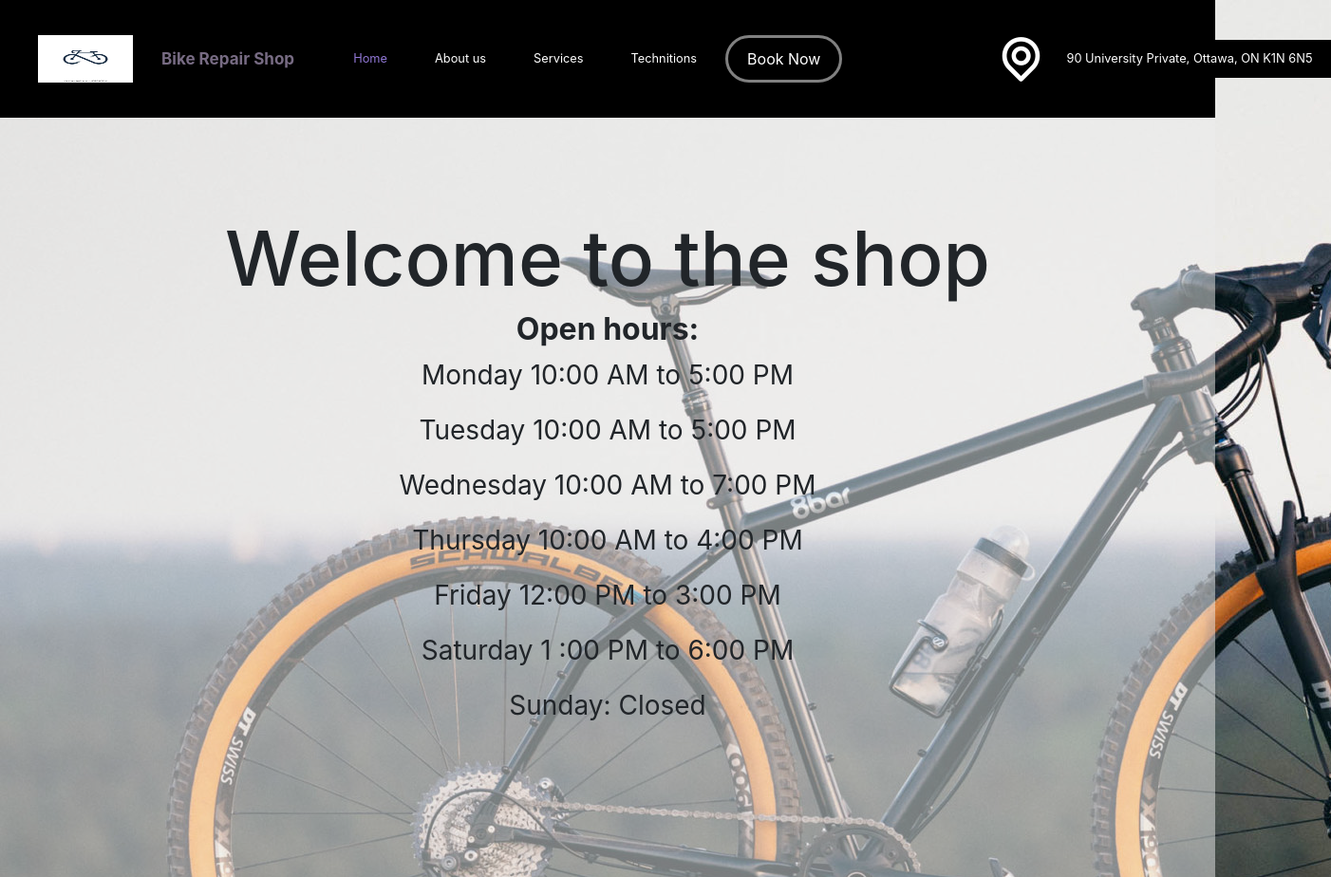
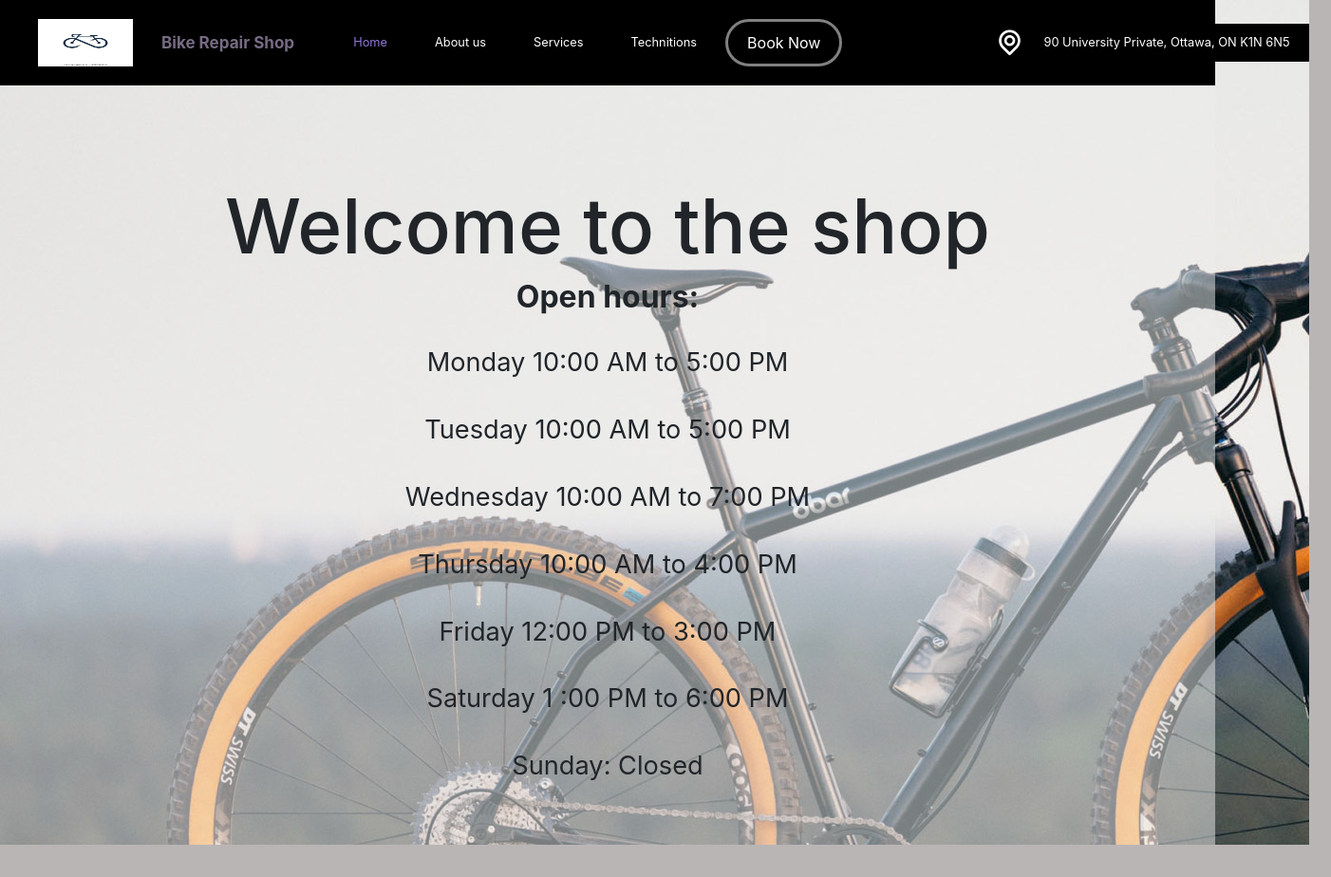
Before and after one commit to DarcyZeng1/BikeRepairShop.github.io, a plain HTML site: page index.html in a window 1280 px wide. Shown: the whole page at 95% size, 1402 px wide, since content can reach past the window. After the commit the page ends 890 px from the top, so only its background shows below. Drawn offline with nearby package versions, Linux system fonts and the light colour scheme.

Commit message:
indent fixed

```diff
--- a/home.css
+++ b/home.css
@@ -6,7 +6,6 @@ body{
 .homeBody{
   background-image: url(bike.jpg);
   text-align: center;
-  font-size: 175%
 }
 
 .homeBox{
@@ -108,6 +107,11 @@ body{
 .openhours{
     font-weight: bold;
     font-size: 32;
+}
+
+.openTime p{
+  margin-top: 30px;
+  font-size: 170%;
 }
 
 /*=============about us==============*/
```
Also changed, not shown: technician.html (+1 -1 lines). Lines whose indentation alone changed are shown as unchanged.
